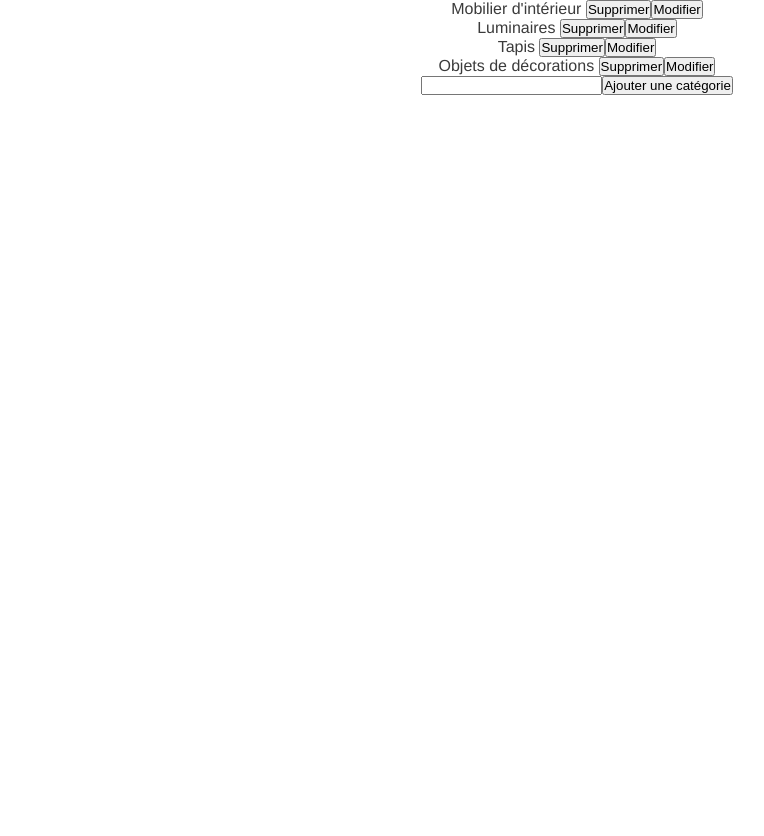
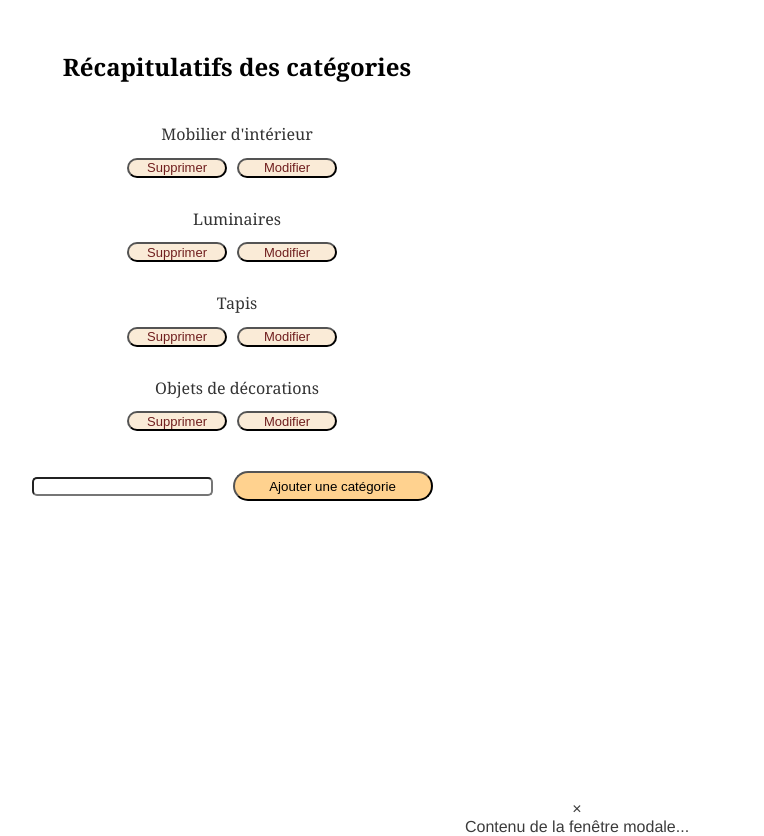
Before and after one commit to Rokayia/WebWares, a Vue app: page /page-modification-categories in a window 1280 px wide. Shown: the whole page, without its empty margins (63-827 px from the left). Before the commit the page ends 800 px from the top, so only its background shows below. Built offline with nearby package versions, Linux system fonts and the light colour scheme.

Commit message:
mod categories sans modal

```diff
--- a/src/views/PageModificationCategories.vue
+++ b/src/views/PageModificationCategories.vue
@@ -1,12 +1,19 @@
 <template>
-
-    <div v-for="(categorie, index) in categories" :key="index">
+    <div class="container">
+        <h2 class="titre">Récapitulatifs des catégories</h2>
+        <div class="containerCategories" v-for="(categorie, index) in categories" :key="index">
+            <div class="affichage">
                 {{ categorie.name }}
 
-        <button @click="supprimerCategorie(categorie)">Supprimer</button>
-        <button @click="modifierCategorie(categorie)">Modifier</button>
+            </div>
+            <div class="modifSupp">
+
+                <button @click="effacerDuLocalStorage(categorie)">Supprimer</button>
+                <button  @click="modifierDansLocalStorage(categorie)">Modifier</button>
+            </div>
 
         </div>
+        <div class="containerAjout">
 
             <input
             class="ajouterClass"
@@ -15,8 +22,22 @@
             v-model="nouvelElement"
             />
 
-    <button @click="ajouterElement">Ajouter une catégorie</button>
+            <button class="btnAjout" @click="ajouterCategorie ()">Ajouter une catégorie</button>
 
+        </div>
+    </div>
+
+
+    <div id="myModal" class="modal">
+
+            <div class="modal-content">
+
+                <span class="close" id="closeModalBtn">&times;</span>
+                <p>Contenu de la fenêtre modale...</p>
+
+            </div>
+
+        </div>
 </template>
 
 <script>
@@ -34,48 +55,148 @@ export default {
     },
     methods: {
 
+        effacerDuLocalStorage(categorie) {
+            try {
+                const confirmation = confirm(`Êtes-vous sûr de vouloir effacer "${categorie.name}" du Local Storage ?`);
 
-        supprimerCategorie(categorie) {
-            const index = this.categories.indexOf(categorie);
-
-            if (index !== -1) {
-                // Supprimez l'élément du tableau côté client
-                this.categories.splice(index, 1);
-            } else {
-                console.error("L'élément à supprimer n'a pas été trouvé dans le tableau.");
+                if (confirmation) {
+                    // Effacer l'élément du Local Storage
+                    localStorage.removeItem(`categorie_${categorie.id}`);
+                    // Vous pouvez également ajouter des actions supplémentaires si nécessaire
+                }
+            } catch (error) {
+                console.error("Erreur lors de l'effacement du Local Storage :", error);
             }
         },
 
+        modifierDansLocalStorage(categorie) {
+            try {
+                const nouvellesDonnees = prompt(`Entrez les nouvelles données de la catégorie "${categorie.name}"`, categorie.name);
 
-        async modifierCategorie(categorie) {
-            try {
-                // Affichez un formulaire d'édition ou utilisez une interface utilisateur pour obtenir les nouvelles données
-                const nouvellesDonnees = prompt("Entrez les nouvelles données de la catégorie", categorie.name);
+                if (nouvellesDonnees !== null) {
+                    // Modifier la valeur dans le Local Storage
                     categorie.name = nouvellesDonnees;
-
+                    localStorage.setItem(`categorie_${categorie.id}`, JSON.stringify(categorie));
+                    // Vous pouvez également ajouter des actions supplémentaires si nécessaire
+                }
             } catch (error) {
-                console.error("Erreur lors de la modification côté serveur :", error);
-                // Gérez les erreurs de manière appropriée
+                console.error("Erreur lors de la modification dans le Local Storage :", error);
             }
         },
 
-        ajouterElement() {
-            if (this.nouvelElement.trim() !== "") {
-                // Ajoutez le nouvel élément au tableau côté client
-                this.categories.push({ name: this.nouvelElement });
-                // Effacez le champ de saisie
+        addCategorie(state, categorie) {
+            state.lastCategorie += 1;
+
+            categorie.id = state.lastCategorie;
+
+            localStorage.setItem(`categorie_${categorie.id}`, JSON.stringify(categorie));
+
+            localStorage.setItem("lastCategorieId", state.lastCategorie);
+        },
+
+        ajouterCategorie() {
+            const nouvelleCategorie = {
+                name: this.nouvelElement,
+            };
+            this.$store.commit("addCategorie", nouvelleCategorie);
             this.nouvelElement = "";
-            } else {
-                console.error("Le champ ne peut pas être vide.");
-            }
         },
 
 
 
 
+
+
+
+
+
+
     },
+
 }
 
 </script>
 
-<style></style>
+<style>
+.container{
+    /* background-color: #333; */
+    width: 100%;
+    height: 100vh;
+    color: #333;
+    display: flex;
+    flex-direction: column;
+    gap: 20px;
+    font-family: Georgia, 'Times New Roman', Times, serif;
+    max-width: 600px;
+}
+@media screen and (max-width:1200px) {
+    .container{
+        width: 90%;
+    }
+}
+/* .containerCategories {
+    background-color : blue;
+
+}
+
+
+.affichage {
+    background-color: chocolate;
+} */
+.containerAjout {
+    margin: 10px;
+    /* background-color : green; */
+}
+.containerAjout button{
+    margin-left: 10px;
+    /* background-color : green; */
+}
+.containerAjout input{
+    margin-right: 10px;
+    /* background-color : green; */
+    border-radius: 5px;
+}
+.btnAjout {
+    background-color: rgb(255, 210, 143);
+    margin-right: 10px;
+    width: 200px;
+    height: 30px;
+        border-radius: 15px;
+
+}
+
+.titre {
+    margin-top: 50px;
+}
+.modifSupp{
+  margin: 10px;
+}
+.modifSupp button {
+    width: 100px;
+    height: 20px;
+    margin-right: 10px;
+    border-radius: 15px;
+    font-size: small;
+    color: rgb(111, 30, 30);
+    background-color: antiquewhite;
+}
+
+
+
+
+
+
+
+
+
+
+
+
+
+
+
+
+
+
+
+</style>
```
Also changed, not shown: src/router/index.js (+11 -0 lines). Lines whose indentation alone changed are shown as unchanged.
